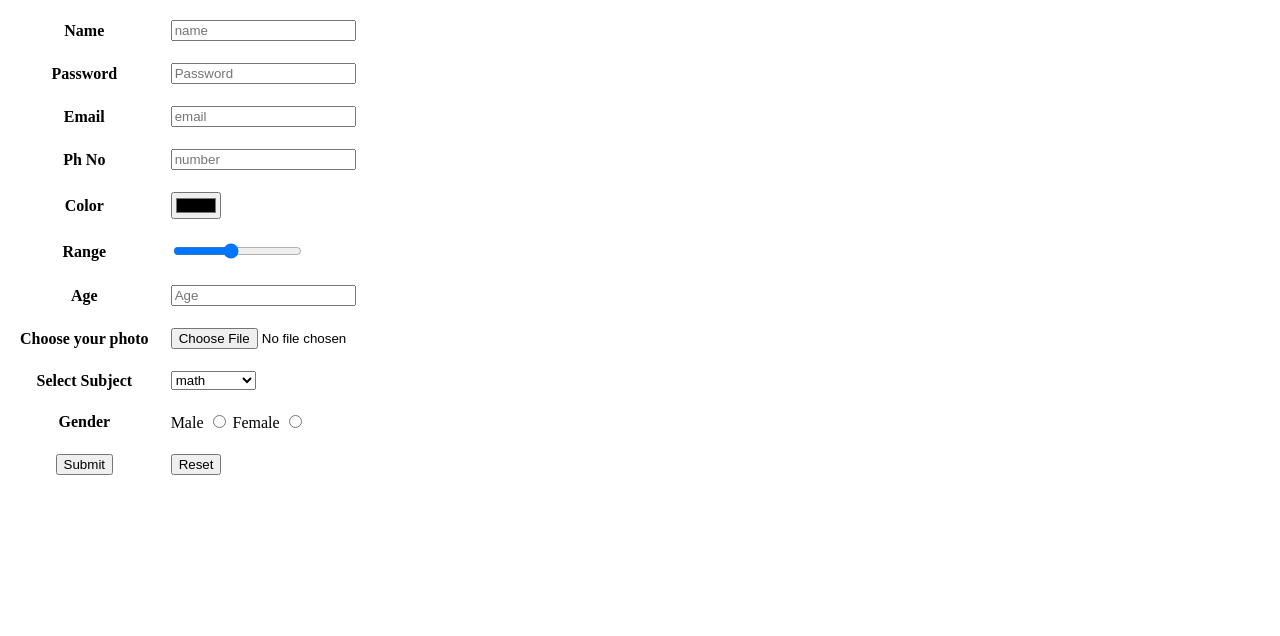
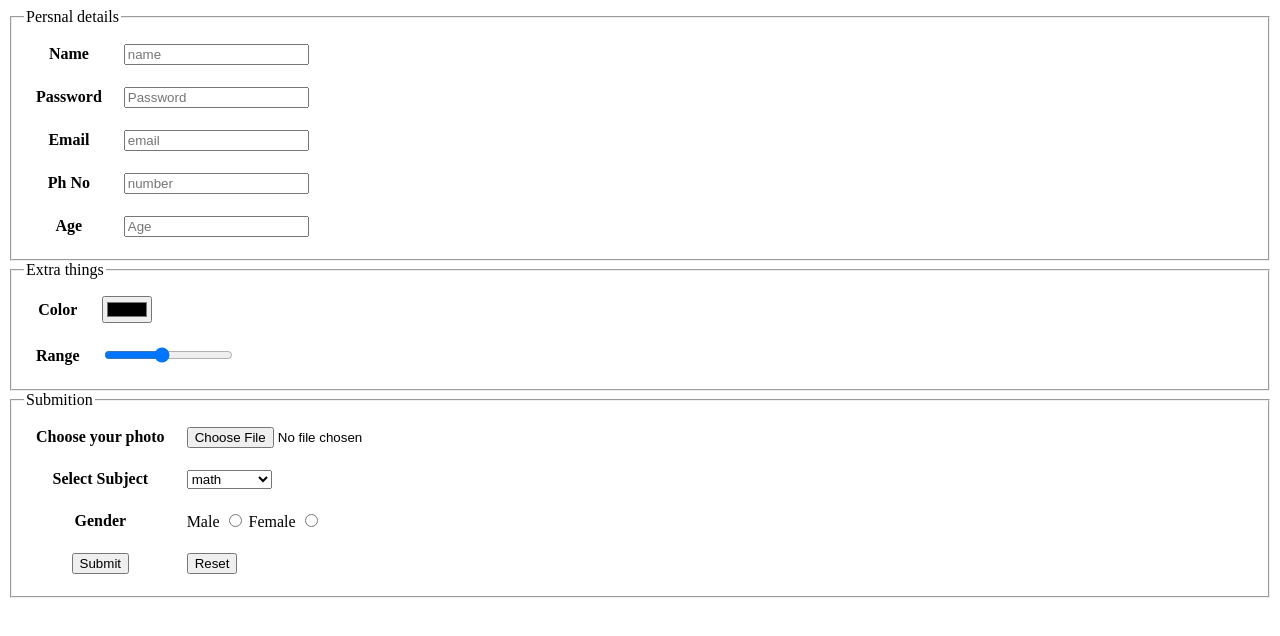
Before and after one commit to Bilal-AnsariXY/form, a plain HTML site: page index.html in a window 1280 px wide. Drawn offline with Linux system fonts and the light colour scheme.

Commit message:
update many things

```diff
--- a/index.html
+++ b/index.html
@@ -7,7 +7,10 @@
 </head>
 <body>
     <form>
-        <table  cellpadding = "10">
+        <fieldset>
+            <legend>Persnal details</legend>
+            <table  width = 100px height = auto cellpadding = "10">
+
                 <tr>
                     <th><label>Name</label></th>
                     <td><input type="text" placeholder="name"></td>
@@ -26,6 +29,15 @@
                     <td><input type="number" placeholder="number" min="10"></td>
                 </tr>
                 <tr>
+                    <th><label>Age</label></th>
+                    <td><input type="number" placeholder="Age"></td>
+                </tr>
+            </table>
+        </fieldset>
+        <fieldset>
+            <legend>Extra things</legend>
+            <table width = 100px height = auto cellpadding = "10">
+                <tr>
                     <th><label >Color</label></th>
                     <td><input type="color" ></td>
                 </tr>
@@ -33,10 +45,11 @@
                     <th><label >Range</label></th>
                     <td><input type="range" step="15"></td>
                 </tr>
-            <tr>
-                <th><label>Age</label></th>
-                <td><input type="number" placeholder="Age"></td>
-            </tr>
+            </table>
+        </fieldset>
+        <fieldset>
+            <legend>Submition</legend>
+            <table  cellpadding = "10">
                 <tr>
                     <th><label>Choose your photo</label></th>
                     <td><input type="file" placeholder="file"></td>
@@ -54,6 +67,7 @@
                     </select></td>
 
                 </tr>
+
                 <tr>
                     <th>Gender</th>
                     <td>
@@ -74,7 +88,7 @@
                 </td>
                 </tr>
             </table>
-
+        </fieldset>
     </form>
 
 </body>
```
Lines whose indentation alone changed are shown as unchanged.
